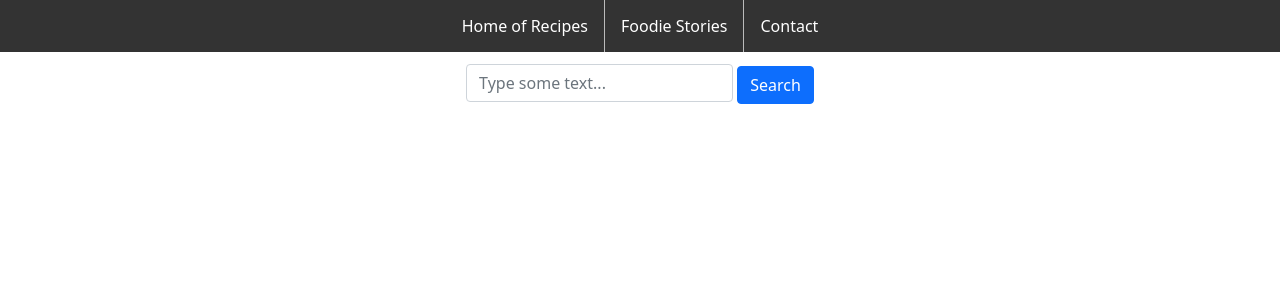
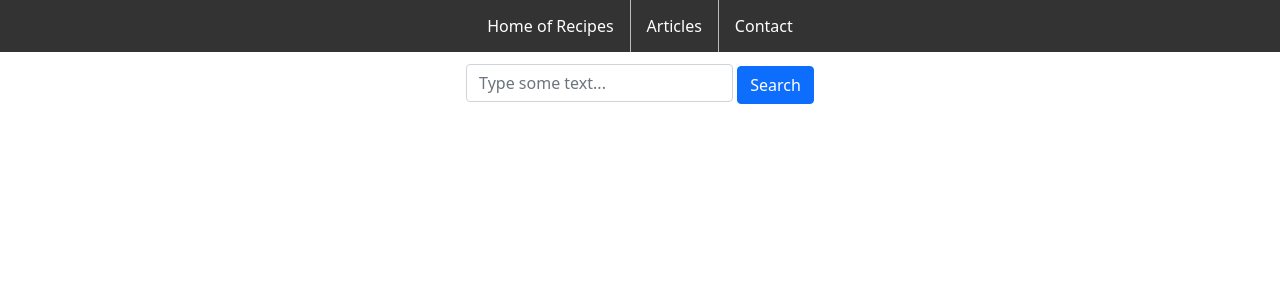
Before and after one commit to jurica29/foodblog, a Django app: page /blog/ in a window 1280 px wide. Shown: the top 300 px of the page. Run offline with Django 4.2, Linux system fonts and the light colour scheme; data that the repository does not hold is empty.

Commit message:
Add basic urls and  functions for connecting 2 other pages of the website

```diff
--- a/blog/urls.py
+++ b/blog/urls.py
@@ -4,8 +4,13 @@ from . import views
 
 
 urlpatterns = [
-    path('',views.index,name='index'),
-    path('specific',views.specific,name='specific'),
-    path('search', views.search, name="search")
+    path('', views.index, name='index'),
 
+    path('specific', views.specific, name='specific'),
+
+    path('search', views.search, name="search"),
+
+    path('articles', views.search, name="articles"),
+
+    path('contact', views.search, name="contact")
 ]
--- a/blog/views.py
+++ b/blog/views.py
@@ -10,11 +10,11 @@ import requests
 
 
 def index(request):
-    query = "cheese"
+    query = "food"
     response = requests.get("https://api.edamam.com/api/recipes/v2?type=public&q="+query+"&app_id=4f3bfbf8&app_key=3ae08ae7be7d3cec4d482eba3cc36dc8")
     jsonResponse = response.json()
     recipes = jsonResponse['hits']
-    return render(request,"blog/index.html", {'recipes': recipes})
+    return render(request,"blog/index.html", {'recipes':recipes})
 
 def specific(request):
     return HttpResponse("This is the specific url")
@@ -25,6 +25,12 @@ def search(request):
         response = requests.get("https://api.edamam.com/api/recipes/v2?type=public&q="+userText+"&app_id=4f3bfbf8&app_key=3ae08ae7be7d3cec4d482eba3cc36dc8")
         jsonResponse = response.json()
         recipes = jsonResponse['hits']
-        return render(request,"blog/index.html", {'recipes': recipes})
+        return render(request,"blog/index.html",{'recipes': recipes})
     else:
         return render(request, "blog/index.html")
+
+def about(request):
+    return render(request,'blog/articles.html')
+
+def contact(request):
+    return render(request,'blog/contact.html')
--- a/templates/blog/index.html
+++ b/templates/blog/index.html
@@ -19,7 +19,7 @@
      <div>
        <ul class="nav justify-content-center">
           <li><a href="/">Home of Recipes</a></li>
-          <li><a>Foodie Stories</a></li>
+          <li><a>Articles</a></li>
           <li><a>Contact</a></li>
        </ul>
      </div>
```
